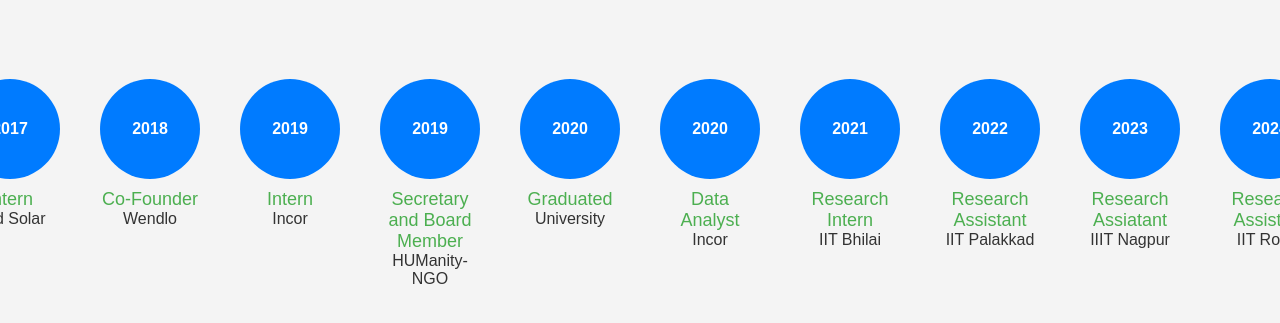
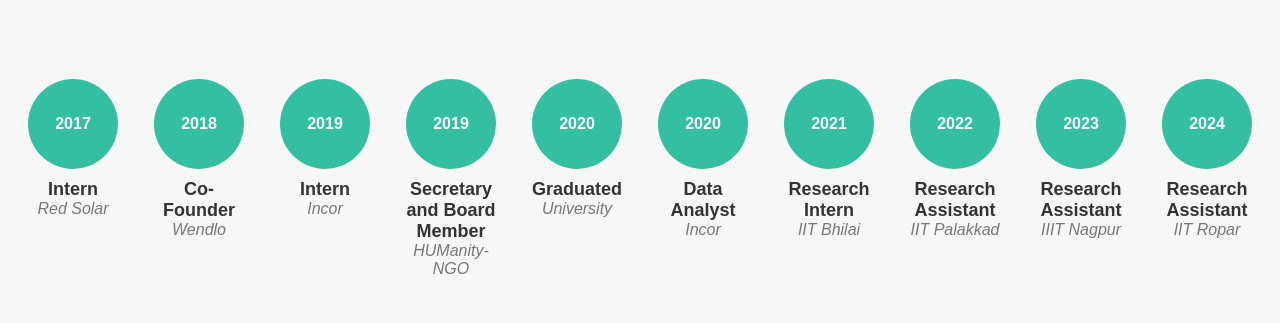
Before and after one commit to dhla30/Career_timeline, a plain HTML site: page index.html in a window 1280 px wide. Shown: the part 61-384 px from the top of the page. Drawn offline with Linux system fonts and the light colour scheme.

Commit message:
Update index.html

```diff
--- a/index.html
+++ b/index.html
@@ -9,7 +9,7 @@
             font-family: Arial, sans-serif;
             margin: 0;
             padding: 0;
-            background-color: #f4f4f4;
+            background-color: #f7f7f7;
             text-align: center;
         }
 
@@ -18,13 +18,14 @@
             justify-content: center;
             align-items: center;
             padding: 50px 0;
-            overflow-x: auto;
+            flex-wrap: wrap; /* Allows items to adjust and fit on the screen */
+            overflow-x: hidden; /* Prevents horizontal scrolling */
         }
 
         .timeline {
             display: flex;
-            justify-content: space-evenly;
-            width: max-content;
+            justify-content: space-between;
+            width: 100%;
             position: relative;
             padding: 10px;
         }
@@ -33,7 +34,7 @@
             content: "";
             position: absolute;
             width: 4px;
-            background-color: #007bff;
+            background-color: #34bfa3; /* Soft teal */
             top: 50%;
             bottom: 50%;
             left: 0;
@@ -45,13 +46,14 @@
             display: flex;
             flex-direction: column;
             align-items: center;
-            margin: 0 20px;
+            margin: 0 15px; /* Adjusted for better spacing */
+            flex-basis: 20%; /* Ensures the items are responsive and fit well */
         }
 
         .oval {
-            width: 100px;
-            height: 100px;
-            background-color: #007bff;
+            width: 90px;
+            height: 90px;
+            background-color: #34bfa3; /* Soft teal */
             border-radius: 50%;
             margin-bottom: 10px;
             position: relative;
@@ -69,14 +71,15 @@
 
         .role {
             font-size: 18px;
-            font-weight: 500;
-            color: #4CAF50; /* A new color for roles */
+            font-weight: bold;
+            color: #333;
         }
 
         .company {
             font-size: 16px;
             font-weight: 300;
-            color: #333; /* Slightly darker color for company name */
+            font-style: italic;
+            color: #777;
         }
 
     </style>
@@ -127,7 +130,7 @@
                 <div class="role">Graduated</div>
                 <div class="company">University</div>
             </div>
-            <!-- 2020-2022-->
+            <!-- 2020-2022 -->
             <div class="timeline-item">
                 <div class="oval">
                     <div class="oval-text">2020</div>
@@ -156,7 +159,7 @@
                 <div class="oval">
                     <div class="oval-text">2023</div>
                 </div>
-                <div class="role">Research Assiatant</div>
+                <div class="role">Research Assistant</div>
                 <div class="company">IIIT Nagpur</div>
             </div>
             <!-- 2024 -->
```
